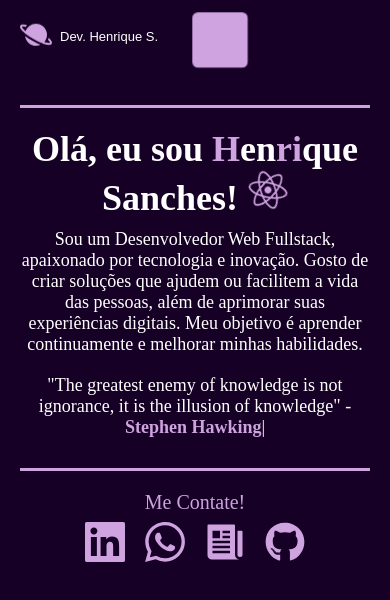
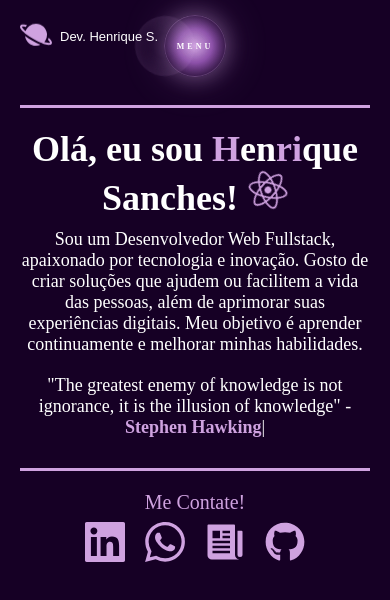
Before and after one commit to HenriqueQSanches/Portfolio, a React (Create React App) app in the folder frontend/: page / in a window 390 px wide. Shown: the top 600 px of the page. Built offline with nearby package versions, Linux system fonts and the light colour scheme; the HTML template or start-up script is replaced by a standard one.

Commit message:
style: enhance Navbar with new animations and improved design elements

```diff
--- a/frontend/src/components/Navbar.css
+++ b/frontend/src/components/Navbar.css
@@ -1,16 +1,3 @@
-@keyframes breathing {
-    0% {
-        transform: scale(1);
-    }
-
-    50% {
-        transform: scale(1.2);
-    }
-
-    100% {
-        transform: scale(1);
-    }
-}
 
 @keyframes planetMovement {
     0% {
@@ -21,6 +8,30 @@
     }
     100% {
       transform: translateY(0);
+    }
+}
+
+@keyframes pulseGlow {
+    0%, 100% {
+        box-shadow:
+            0 0 20px rgba(207, 162, 224, 0.4),
+            0 0 40px rgba(207, 162, 224, 0.2),
+            inset 0 0 20px rgba(207, 162, 224, 0.1);
+    }
+    50% {
+        box-shadow:
+            0 0 30px rgba(207, 162, 224, 0.6),
+            0 0 60px rgba(207, 162, 224, 0.3),
+            inset 0 0 30px rgba(207, 162, 224, 0.2);
+    }
+}
+
+@keyframes rotate {
+    from {
+        transform: translateX(-50%) rotate(0deg);
+    }
+    to {
+        transform: translateX(-50%) rotate(360deg);
     }
 }
 
@@ -48,10 +59,12 @@
   }
 
   .navbar-icon {
-    width: 50px;
-    height: 50px;
+    width: 70px;
+    height: 70px;
     border-radius: 50%;
-    background-color: #CFA2E0;
+    background:
+        radial-gradient(circle at 30% 30%, rgba(255, 255, 255, 0.1) 0%, transparent 50%),
+        radial-gradient(circle, #CFA2E0 0%, #8B4FA8 40%, #160025 80%);
     position: fixed;
     top: 20px;
     left: 50%;
@@ -61,24 +74,93 @@
     align-items: center;
     cursor: pointer;
     z-index: 1000;
-    animation: breathing 2s ease-in-out infinite;
+    box-shadow:
+        0 0 20px rgba(207, 162, 224, 0.4),
+        0 0 40px rgba(207, 162, 224, 0.2),
+        inset 0 0 20px rgba(207, 162, 224, 0.1);
+    transition: all 0.5s cubic-bezier(0.68, -0.55, 0.265, 1.55);
+    animation: pulseGlow 3s ease-in-out infinite;
+    border: 1px solid rgba(207, 162, 224, 0.3);
+    backdrop-filter: blur(5px);
+}
+
+.navbar-icon::after {
+    content: '';
+    position: absolute;
+    width: 100%;
+    height: 100%;
+    border-radius: 50%;
+    background: radial-gradient(circle, transparent 30%, rgba(207, 162, 224, 0.1) 70%);
+    animation: rotate 20s linear infinite;
+    pointer-events: none;
+}
+
+.navbar-icon::before {
+    content: 'MENU';
+    font-family: 'Lexend';
+    font-size: 9px;
+    font-weight: 600;
+    color: white;
+    letter-spacing: 3px;
+    text-shadow: 0 0 10px rgba(207, 162, 224, 0.8);
+    z-index: 1;
+    transition: all 0.3s ease;
+}
+
+.navbar-icon:hover {
+    transform: translateX(-50%) scale(1.15);
+    box-shadow:
+        0 0 40px rgba(207, 162, 224, 0.6),
+        0 0 80px rgba(207, 162, 224, 0.3),
+        inset 0 0 30px rgba(207, 162, 224, 0.2);
+    filter: brightness(1.2);
 }
 
 .navbar-icon.active {
-    transform: scale(1.5);
+    transform: translateX(-50%) scale(1.1) rotate(180deg);
+    background:
+        radial-gradient(circle at 30% 30%, rgba(255, 255, 255, 0.1) 0%, transparent 50%),
+        radial-gradient(circle, #160025 0%, #8B4FA8 40%, #CFA2E0 80%);
+    box-shadow:
+        0 0 30px rgba(207, 162, 224, 0.8),
+        0 0 60px rgba(207, 162, 224, 0.4),
+        inset 0 0 40px rgba(22, 0, 37, 0.5);
+}
+
+.navbar-icon.active::before {
+    content: '✕';
+    font-size: 20px;
+    letter-spacing: 0;
+    font-weight: 300;
 }
 
 .navbar {
-    background-color: #160025;
+    background: linear-gradient(135deg, rgba(22, 0, 37, 0.95) 0%, rgba(139, 79, 168, 0.95) 100%);
+    backdrop-filter: blur(10px);
     padding: 10px 0;
     margin-top: 10px;
     position: fixed;
-    top: 70px;
+    top: 90px;
     left: 50%;
     transform: translateX(-50%);
-    border-radius: 5px;
-    box-shadow: 0 4px 8px rgba(0, 0, 0, 0.2);
+    border-radius: 15px;
+    box-shadow:
+        0 8px 32px rgba(207, 162, 224, 0.3),
+        inset 0 1px 0 rgba(255, 255, 255, 0.1);
     z-index: 1000;
+    border: 1px solid rgba(207, 162, 224, 0.2);
+    animation: slideDown 0.3s ease-out;
+}
+
+@keyframes slideDown {
+    from {
+        opacity: 0;
+        transform: translateX(-50%) translateY(-20px);
+    }
+    to {
+        opacity: 1;
+        transform: translateX(-50%) translateY(0);
+    }
 }
 
 .navbar:hover {
@@ -99,16 +181,36 @@
     margin-top: 5px;
     font-family: 'Lexend';
     font-size: 16px;
+    font-weight: 500;
     color: white;
     text-decoration: none;
     display: block;
-    padding: 10px 20px;
-    transition: color 0.3s;
+    padding: 12px 30px;
+    transition: all 0.3s ease;
     z-index: 1000;
+    position: relative;
+    overflow: hidden;
+}
+
+.navbar a::before {
+    content: '';
+    position: absolute;
+    left: 0;
+    top: 0;
+    width: 0;
+    height: 100%;
+    background: linear-gradient(90deg, transparent, rgba(207, 162, 224, 0.2), transparent);
+    transition: width 0.4s ease;
+}
+
+.navbar a:hover::before {
+    width: 100%;
 }
 
 .navbar a:hover {
     color: #CFA2E0;
+    text-shadow: 0 0 10px rgba(207, 162, 224, 0.5);
+    transform: translateX(5px);
 }
 
 .navbar a:active {
@@ -136,11 +238,21 @@
 /* ---------------------- Para Celulares ---------------------- */
 @media screen and (max-width: 767px) {
     .navbar-icon {
-        width: 50px;
-        height: 50px;
-        border-radius: 5px;
+        width: 60px;
+        height: 60px;
+        border-radius: 50%;
+        background:
+            radial-gradient(circle at 30% 30%, rgba(255, 255, 255, 0.1) 0%, transparent 50%),
+            radial-gradient(circle, #CFA2E0 0%, #8B4FA8 40%, #160025 80%);
         top: 15px;
-        animation: breathing 2s ease-in-out infinite;
+        box-shadow:
+            0 0 20px rgba(207, 162, 224, 0.4),
+            0 0 40px rgba(207, 162, 224, 0.2),
+            inset 0 0 20px rgba(207, 162, 224, 0.1);
+    }
+
+    .navbar-icon::before {
+        font-size: 8px;
     }
 
     .navbar {
```
